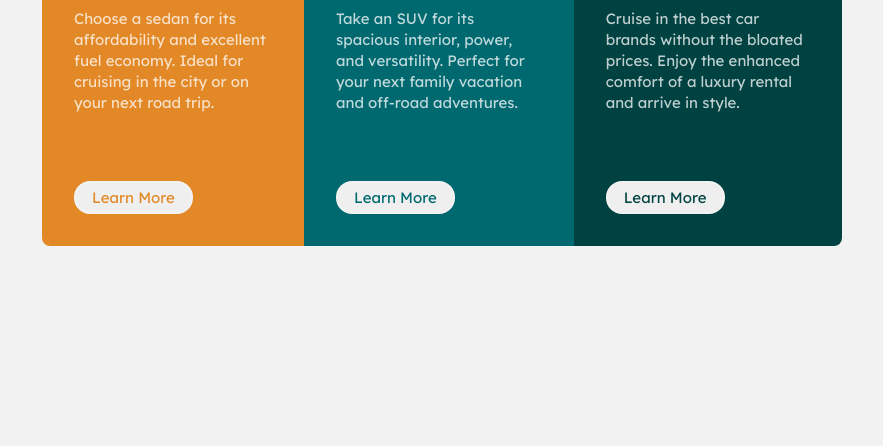
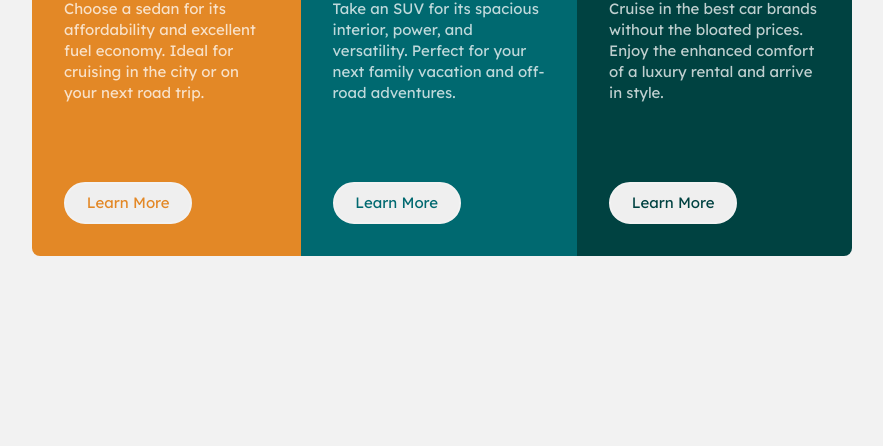
Before and after one commit to eeffoCdecI/three-column-preview-card, a plain HTML site: page index.html in a window 1280 px wide. Shown: the part 354-800 px from the top of the page, without its empty margins (198-1081 px from the left). Drawn offline with Linux system fonts and the light colour scheme.

Commit message:
Update style.css

```diff
--- a/css/style.css
+++ b/css/style.css
@@ -41,8 +41,8 @@ body {
 .container {
     display: flex;
     position: absolute;
-    width: 800px;
-    height: 400px;
+    width: 820px;
+    height: 420px;
     border-radius: 8px;
     overflow: hidden;
     left: 50%;
@@ -76,13 +76,13 @@ body {
     position: absolute;
     bottom: 2rem;
     left: 2rem;
-    padding: 0.3rem 1rem;
+    padding: 0.6rem 1.3rem;
     cursor: pointer;
     font-family: "Lexend Deca";
     font-size: var(--body-font-size);
     text-transform: capitalize;
     border: 2px solid hsl(0, 0%, 95%);
-    border-radius: 1rem;
+    border-radius: 1.4rem;
 }
 
 .learn-more-btn:hover {
```
